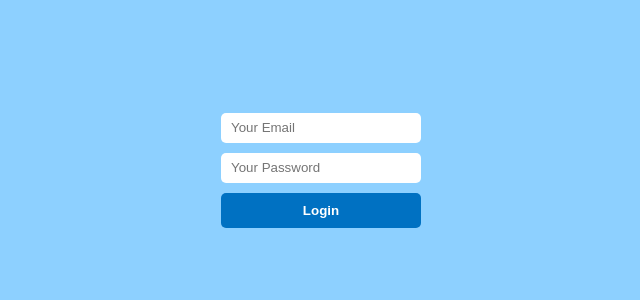
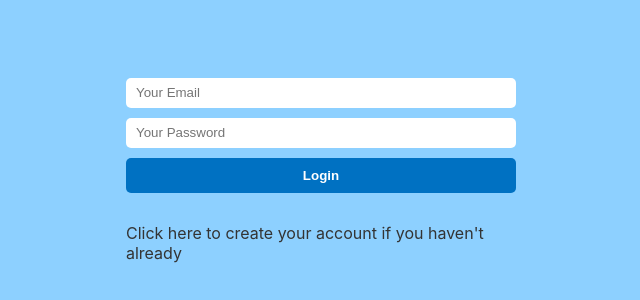
Before and after one commit to Shivanand0297/hotel-booking-mern, a React (Create React App) app in the folder frontend/hotel-booking-frontend/: page /login in a window 1280 px wide. Shown: the part 230-530 px from the top of the page, without its empty margins (319-959 px from the left). Built offline with nearby package versions, Linux system fonts and the light colour scheme.

Commit message:
fixed minor issue

```diff
--- a/frontend/hotel-booking-frontend/src/components/header/Header.jsx
+++ b/frontend/hotel-booking-frontend/src/components/header/Header.jsx
@@ -26,6 +26,8 @@ import { SearchContext } from "../../context/SearchContext";
 import { AuthContext } from "../../context/AuthContext";
 
 const Header = ({type}) => {
+
+  // for taking date inputs
   const [date, setDate] = useState([
     {
       startDate: new Date(),  //to formate into date formate we need format function of datefns
@@ -57,10 +59,11 @@ const Header = ({type}) => {
     }))
   }
 
+  // using search context to dispatch search and save it
   const { dispatch } = useContext(SearchContext)
   const { user } = useContext(AuthContext)
 
-
+// using navigate to move to the search result page with the search inputs in state
   const navigate = useNavigate()
 
   const handleSearch = () =>{
--- a/frontend/hotel-booking-frontend/src/components/reserve/Reserve.jsx
+++ b/frontend/hotel-booking-frontend/src/components/reserve/Reserve.jsx
@@ -18,7 +18,7 @@ const Reserve = ({ setOpenBookModal, hotel_id, price }) => {
     const { date } = useContext(SearchContext)
     const navigate = useNavigate()
 
-    // to store the selected room id's
+    // to store the selected room id's on clicking checkboxes
     const [selectRooms, setSelectRooms] = useState([]);
 
     // storing selectRooms id
@@ -45,6 +45,7 @@ const Reserve = ({ setOpenBookModal, hotel_id, price }) => {
         return dateList
     }
 
+    // all selected dates by the user
     const allDates = datesInRange(date[0].startDate, date[0].endDate);
 
     // checking room availablity
--- a/frontend/hotel-booking-frontend/src/context/SearchContext.js
+++ b/frontend/hotel-booking-frontend/src/context/SearchContext.js
@@ -31,7 +31,7 @@ export const SearchContextProvider = ({children}) =>{
     const [state, dispatch] = useReducer(SearchReducer, initialState)
 
     return(
-        <SearchContext.Provider value={{ city: state.city, date: state.date, options: state.options, dispatch }} >
+        <SearchContext.Provider value={{ city: state.destination || state.city, date: state.date, options: state.options, dispatch }} >
             {children}
         </SearchContext.Provider>
     )
--- a/frontend/hotel-booking-frontend/src/pages/list/List.jsx
+++ b/frontend/hotel-booking-frontend/src/pages/list/List.jsx
@@ -1,4 +1,4 @@
-import React, { useState } from 'react'
+import React, { useContext, useState } from 'react'
 import { useLocation } from 'react-router-dom'
 import { format } from "date-fns"
 import Header from '../../components/header/Header'
@@ -8,12 +8,13 @@ import { DateRange } from 'react-date-range'
 import SearchItem from '../../components/searchItem/SearchItem'
 import useFetch from '../../hooks/useFetch'
 import {host, v} from "../../config/config"
+import { SearchContext } from '../../context/SearchContext'
 
 const List = () => {
 
   const location = useLocation()
   // storing the payload from the location object
-  const [destination] = useState(location.state.destination)
+  const [destination, setDestination] = useState(location.state.destination)
   const [date, setDate] = useState(location.state.date)
   const [options] = useState(location.state.options)
 
@@ -23,9 +24,22 @@ const List = () => {
   const [minPrice, setMinPrice] = useState('')
   const [maxPrice, setMaxPrice] = useState('')
 
+  // making fetch request for search
   const { data, loading, reFetch} = useFetch(`${host}/api/${v}/hotels?city=${destination}&min=${minPrice || 1}&max=${maxPrice || 4000}`)
 
+  // using search context for dispatching new search
+  const {dispatch}  = useContext(SearchContext)
+
   const handleSearch = () =>{
+    // dispatching new search
+    dispatch({
+      type: "NEW_SEARCH",
+      payload: {
+        destination,
+        date,
+        options
+      }
+    })
     reFetch()
   }
 
@@ -40,7 +54,12 @@ const List = () => {
             <h1 className="lsTitle">Search</h1>
             <div className="lsItem">
               <label htmlFor='destination' >Destination</label>
-              <input id='destination' placeholder={destination} type="text"/>
+              <input id='destination'
+              placeholder={destination}
+              type="text"
+              value={destination}
+              onChange={e=>{setDestination(e.target.value)}}
+              />
             </div>
             <div className="lsItem">
               <label>Check-in Date</label>
--- a/frontend/hotel-booking-frontend/src/pages/login/Login.jsx
+++ b/frontend/hotel-booking-frontend/src/pages/login/Login.jsx
@@ -1,6 +1,6 @@
 import axios from 'axios'
 import React, { useContext, useState } from 'react'
-import { useNavigate } from 'react-router-dom'
+import { Link, useNavigate } from 'react-router-dom'
 import { toast } from 'react-toastify'
 import { host, v } from '../../config/config'
 import { AuthContext } from '../../context/AuthContext'
@@ -74,6 +74,7 @@ const Login = () => {
             <button disabled={loading} className='lButton' onClick={handleLogin}>Login</button>
             { error && <span>{error}</span>
             }
+            <Link className='registerLink' to="/register">Click here to create your account if you haven't already</Link>
         </div>
     </div>
   )
--- a/frontend/hotel-booking-frontend/src/pages/login/login.css
+++ b/frontend/hotel-booking-frontend/src/pages/login/login.css
@@ -7,14 +7,16 @@
   }
 
   .lContainer {
+    padding: 10px;
     display: flex;
+    width: 410px;
     flex-direction: column;
     gap: 10px;
   }
 
   .lemail, .lpassword{
     height: 30px;
-    width: 200px;
+    width: 100%;
     padding: 10px;
     border-radius: 5px;
 
@@ -32,9 +34,16 @@
     font-weight: bold;
     cursor: pointer;
     border-radius: 5px;
+    margin-bottom: 20px;
   }
 
   .lButton:disabled{
     background-color: #0071c28c;
     cursor: not-allowed;
   }
+
+  .registerLink{
+    text-decoration: none;
+    color: #333;
+    cursor: pointer;
+  }
--- a/frontend/hotel-booking-frontend/src/pages/register/Register.jsx
+++ b/frontend/hotel-booking-frontend/src/pages/register/Register.jsx
@@ -23,7 +23,7 @@ const Register = () => {
 
     const handleRegister = async (e) =>{
         e.preventDefault()
-        // starting login
+        // starting register
         try {
             const res = await axios.post(`${host}/api/${v}/auth/register`, inputs, {
                 credentials: "include",
--- a/frontend/hotel-booking-frontend/src/pages/register/register.css
+++ b/frontend/hotel-booking-frontend/src/pages/register/register.css
@@ -7,6 +7,7 @@
   }
 
   .rContainer {
+    width: 410px;
     display: flex;
     flex-direction: column;
     gap: 10px;
@@ -14,7 +15,7 @@
 
   .rUsername,.rEmail, .rPassword{
     height: 30px;
-    width: 200px;
+    width: 100%;
     padding: 10px;
     border-radius: 5px;
 
@@ -36,3 +37,8 @@
     cursor: pointer;
     border-radius: 5px;
   }
+
+  .rButton:disabled{
+    background-color: #0071c28c;
+    cursor: not-allowed;
+  }
```
Also changed, not shown: frontend/hotel-booking-frontend/src/pages/hotel/Hotel.jsx (+7 -2 lines).
